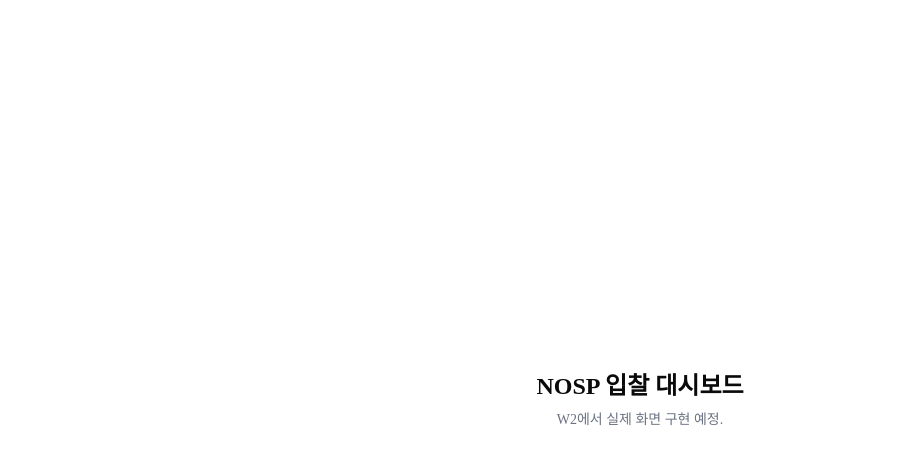
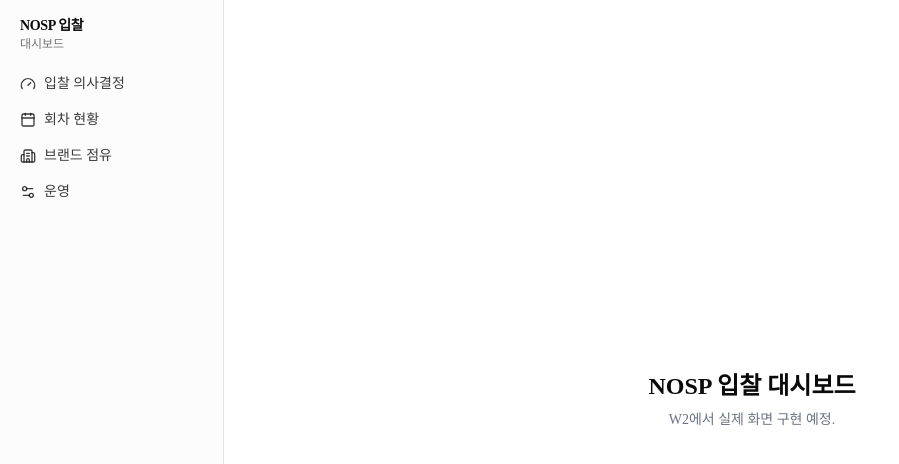
Before and after one commit to sgkim-dot/nosp-dashboard, a Next.js app in the folder apps/dashboard/: page / in a window 1280 px wide. Shown: the top 464 px of the page, without its empty margins (0-899 px from the left). Built offline with nearby package versions, Linux system fonts and the light colour scheme.

Commit message:
feat(dashboard): app shell with sidebar

```diff
--- a/apps/dashboard/app/layout.tsx
+++ b/apps/dashboard/app/layout.tsx
@@ -1,5 +1,6 @@
 import type { Metadata } from "next";
 import { Geist, Geist_Mono } from "next/font/google";
+import { Sidebar } from "@/components/layout/sidebar";
 import "./globals.css";
 
 const geistSans = Geist({
@@ -13,8 +14,8 @@ const geistMono = Geist_Mono({
 });
 
 export const metadata: Metadata = {
-  title: "Create Next App",
-  description: "Generated by create next app",
+  title: "NOSP 입찰 대시보드",
+  description: "대시보드",
 };
 
 export default function RootLayout({
@@ -24,10 +25,15 @@ export default function RootLayout({
 }>) {
   return (
     <html
-      lang="en"
+      lang="ko"
       className={`${geistSans.variable} ${geistMono.variable} h-full antialiased`}
     >
-      <body className="min-h-full flex flex-col">{children}</body>
+      <body className="min-h-screen bg-background text-foreground antialiased">
+        <div className="flex min-h-screen">
+          <Sidebar />
+          <main className="flex-1 overflow-x-hidden">{children}</main>
+        </div>
+      </body>
     </html>
   );
 }
--- /dev/null
+++ b/apps/dashboard/components/layout/sidebar.tsx
@@ -0,0 +1,32 @@
+import Link from "next/link";
+import { Gauge, Calendar, Building2, Settings2 } from "lucide-react";
+
+const NAV = [
+  { href: "/", label: "입찰 의사결정", icon: Gauge },
+  { href: "/round", label: "회차 현황", icon: Calendar },
+  { href: "/brand", label: "브랜드 점유", icon: Building2 },
+  { href: "/ops", label: "운영", icon: Settings2 },
+];
+
+export function Sidebar() {
+  return (
+    <aside className="w-56 shrink-0 border-r bg-muted/30 px-3 py-4">
+      <div className="px-2 pb-4">
+        <div className="text-sm font-semibold tracking-tight">NOSP 입찰</div>
+        <div className="text-xs text-muted-foreground">대시보드</div>
+      </div>
+      <nav className="space-y-1">
+        {NAV.map(({ href, label, icon: Icon }) => (
+          <Link
+            key={href}
+            href={href}
+            className="flex items-center gap-2 rounded-md px-2 py-1.5 text-sm text-foreground/80 hover:bg-accent hover:text-accent-foreground"
+          >
+            <Icon className="h-4 w-4" aria-hidden />
+            {label}
+          </Link>
+        ))}
+      </nav>
+    </aside>
+  );
+}
```
